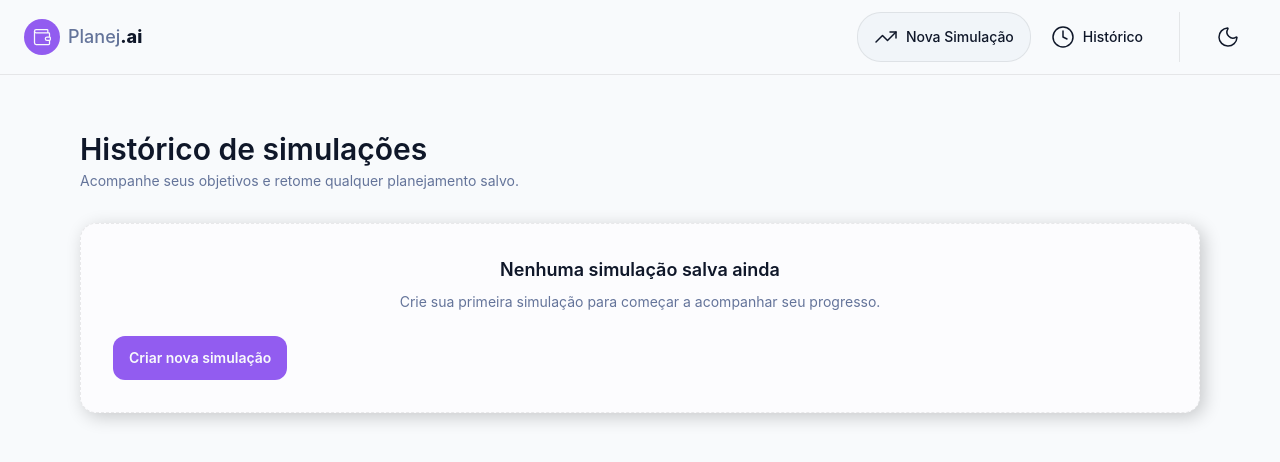
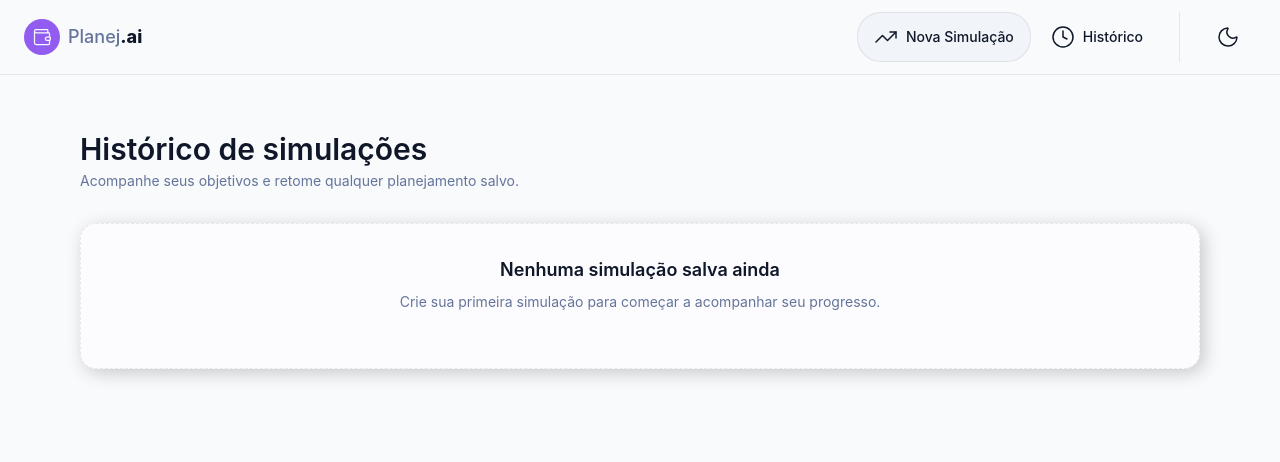
Before and after one commit to DyelsonMota-fs/planejai, a React (Vite) app: page /historico in a window 1280 px wide. Shown: the top 462 px of the page. Built offline with nearby package versions, Linux system fonts and the light colour scheme; no server answers.

Commit message:
feat: history page implemented

```diff
--- a/src/pages/SimulationHistoryPage.tsx
+++ b/src/pages/SimulationHistoryPage.tsx
@@ -48,9 +48,6 @@ export function SimulationHistoryPage() {
           <p className="text-muted-foreground mb-6 text-sm">
             Crie sua primeira simulação para começar a acompanhar seu progresso.
           </p>
-          <Button variant="primary" onClick={() => void navigate('/')}>
-            Criar nova simulação
-          </Button>
         </div>
       ) : (
         <div className="flex flex-col gap-3">
```
